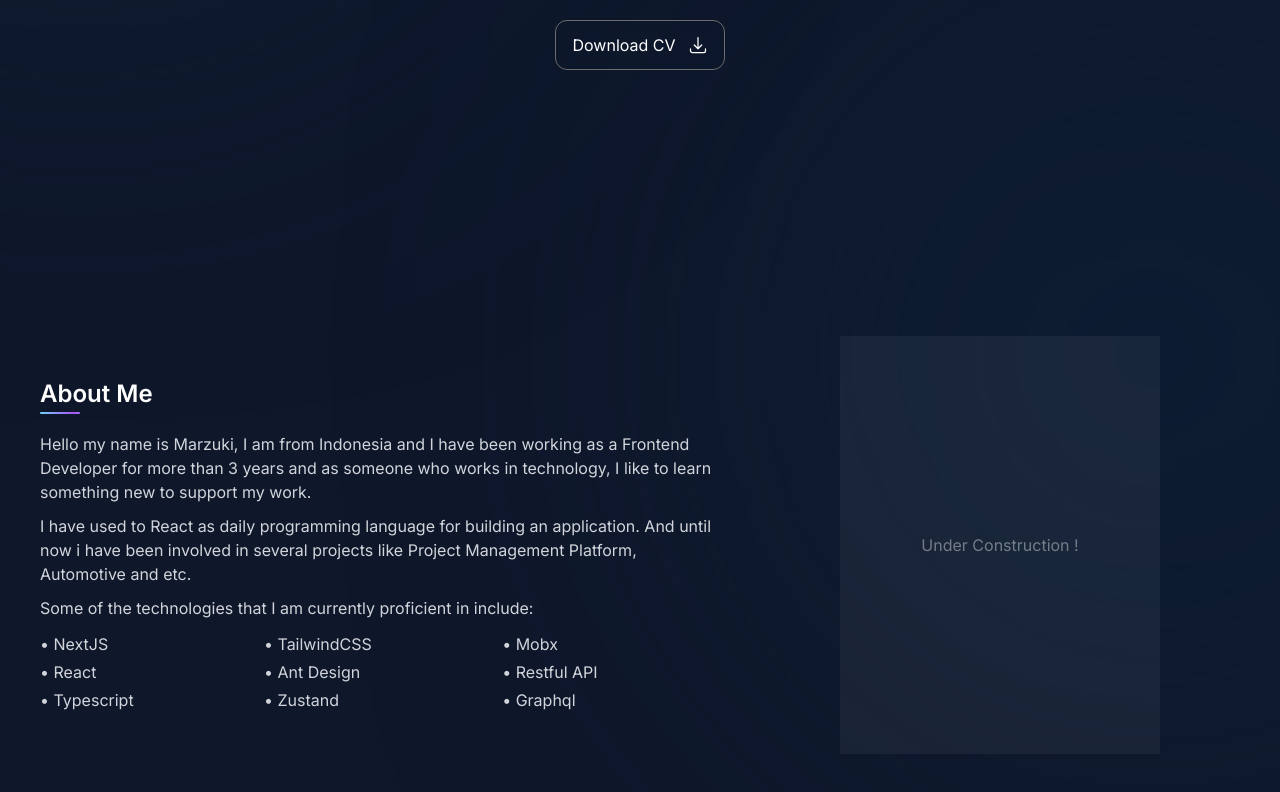
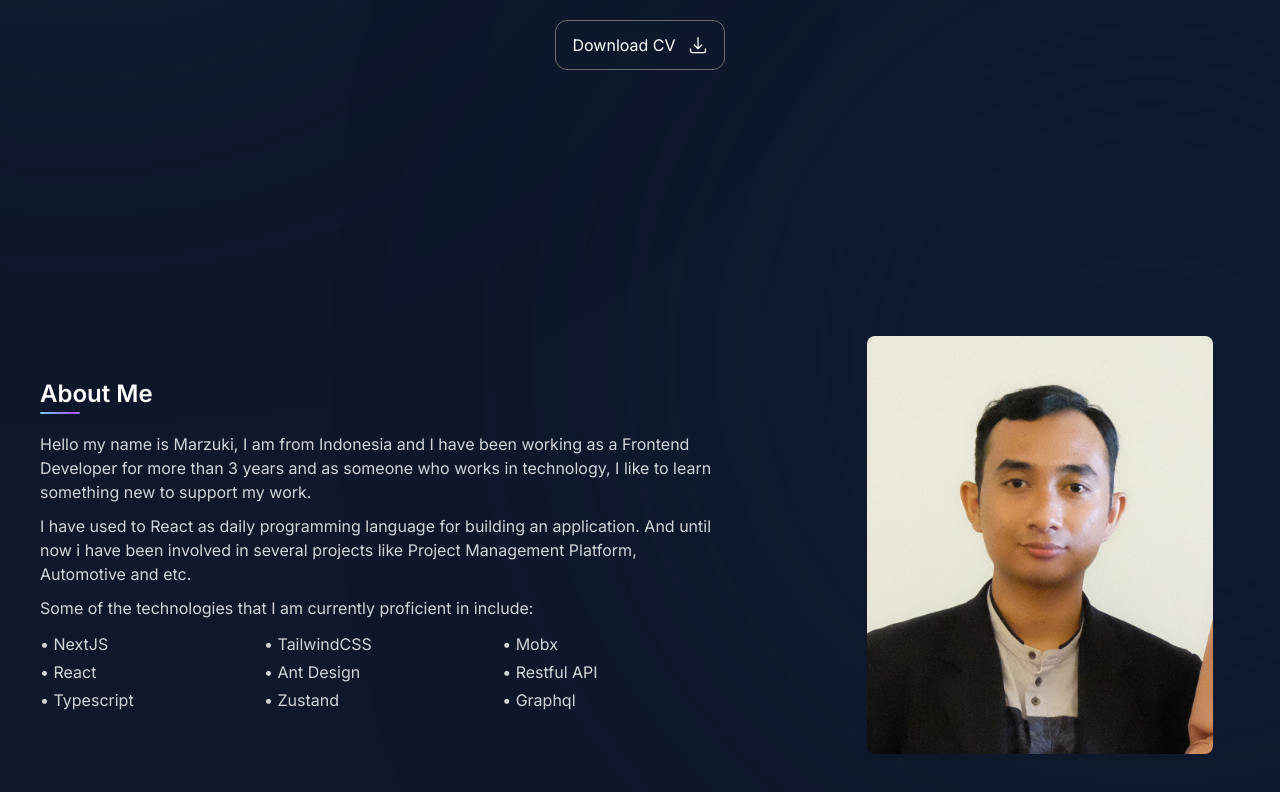
Before and after one commit to enalmarzuki/enal-marzuki-nextjs, a Next.js app: page / in a window 1280 px wide. Shown: the part 464-1256 px from the top of the page. Built offline with nearby package versions, Linux system fonts and the light colour scheme.

Commit message:
feat: add photo for about section

```diff
--- a/src/views/home/about-section/about.tsx
+++ b/src/views/home/about-section/about.tsx
@@ -13,7 +13,7 @@ const AboutSection = () => {
         whileInView={{ opacity: 1, y: 0 }}
         transition={{ duration: 0.8, ease: 'easeOut' }}
         viewport={{ once: true, margin: '-50px' }}
-        className='col-span-12 md:col-span-6 lg:md:col-span-7'
+        className='col-span-12 lg:md:col-span-7'
       >
         <div className='flex flex-col gap-2.5'>
           <SectionTitle>About Me</SectionTitle>
@@ -45,11 +45,11 @@ const AboutSection = () => {
         whileInView={{ opacity: 1, y: 0 }}
         transition={{ duration: 0.8, ease: 'easeOut' }}
         viewport={{ margin: '-50px' }}
-        className='order-first col-span-12 mb-4 md:order-last md:col-span-5 md:col-start-8 md:mb-0 lg:col-start-9'
+        className='order-first col-span-12 mb-4 md:mb-0 lg:order-last lg:col-span-5 lg:col-start-9'
       >
-        <div className='flex'>
-          <div className='flex h-[418px] w-full items-center justify-center bg-white/5 md:w-[320px]'>
-            <p className='text-white/40'>Under Construction !</p>
+        <div className='flex justify-center'>
+          <div className='relative flex h-[418px] w-fit items-center justify-center overflow-hidden rounded-lg'>
+            <img src='/me.JPG' alt='enal.jpg' className='h-full flex-none' />
           </div>
         </div>
       </motion.div>
--- a/src/views/home/hero-section/index.tsx
+++ b/src/views/home/hero-section/index.tsx
@@ -18,9 +18,9 @@ const HeroSection = () => {
           <p className='mb-1 text-left font-roboto text-xs md:mb-2.5 md:text-center md:text-sm'>
             Hi 👋, my name is
           </p>
-          <p className='text-3xl font-semibold md:mb-2.5 md:text-center md:text-5xl'>
+          <h1 className='text-3xl font-semibold md:mb-2.5 md:text-center md:text-5xl'>
             Marzuki R.
-          </p>
+          </h1>
           <p className='mb-2.5 text-3xl font-semibold md:mb-4 md:text-center md:text-5xl'>
             I’m a Frontend Developer
           </p>
```
Also changed, not shown: public/me.JPG (added).
